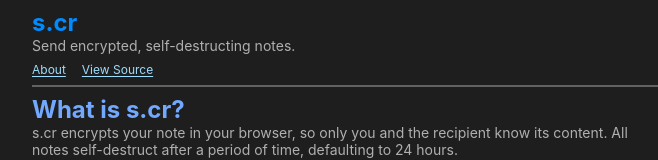
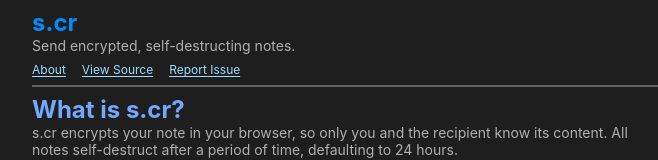
Before and after one commit to ammario/scr, a Next.js app: page /about in a window 1280 px wide. Shown: the top 160 px of the page, without its empty margins (208-866 px from the left). Built offline with nearby package versions, Linux system fonts and the light colour scheme.

Commit message:
Add "Report Issue" link to frontmatter
- Add a link to GitHub issues in the Frontmatter component
- Provides an easy way for users to report issues directly from the app
- Ensures better user engagement and quicker issue resolution

```diff
--- a/pages/_app.tsx
+++ b/pages/_app.tsx
@@ -207,6 +207,9 @@ const Frontmatter = () => {
             <a target="_blank" href="https://github.com/ammario/scr">
               View Source
             </a>
+            <a target="_blank" href="https://github.com/ammario/scr/issues/new">
+              Report Issue
+            </a>
           </div>
         </div>
       </div>
```
